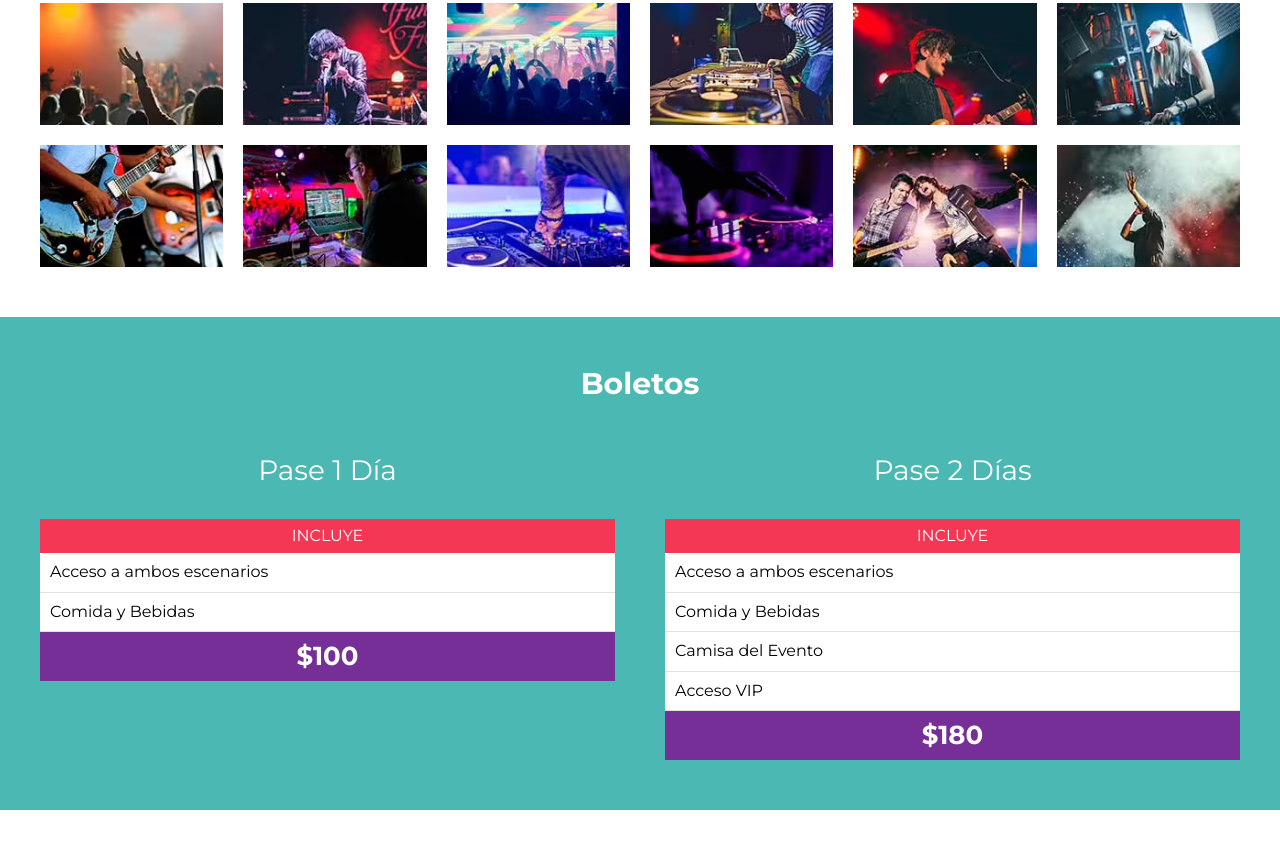
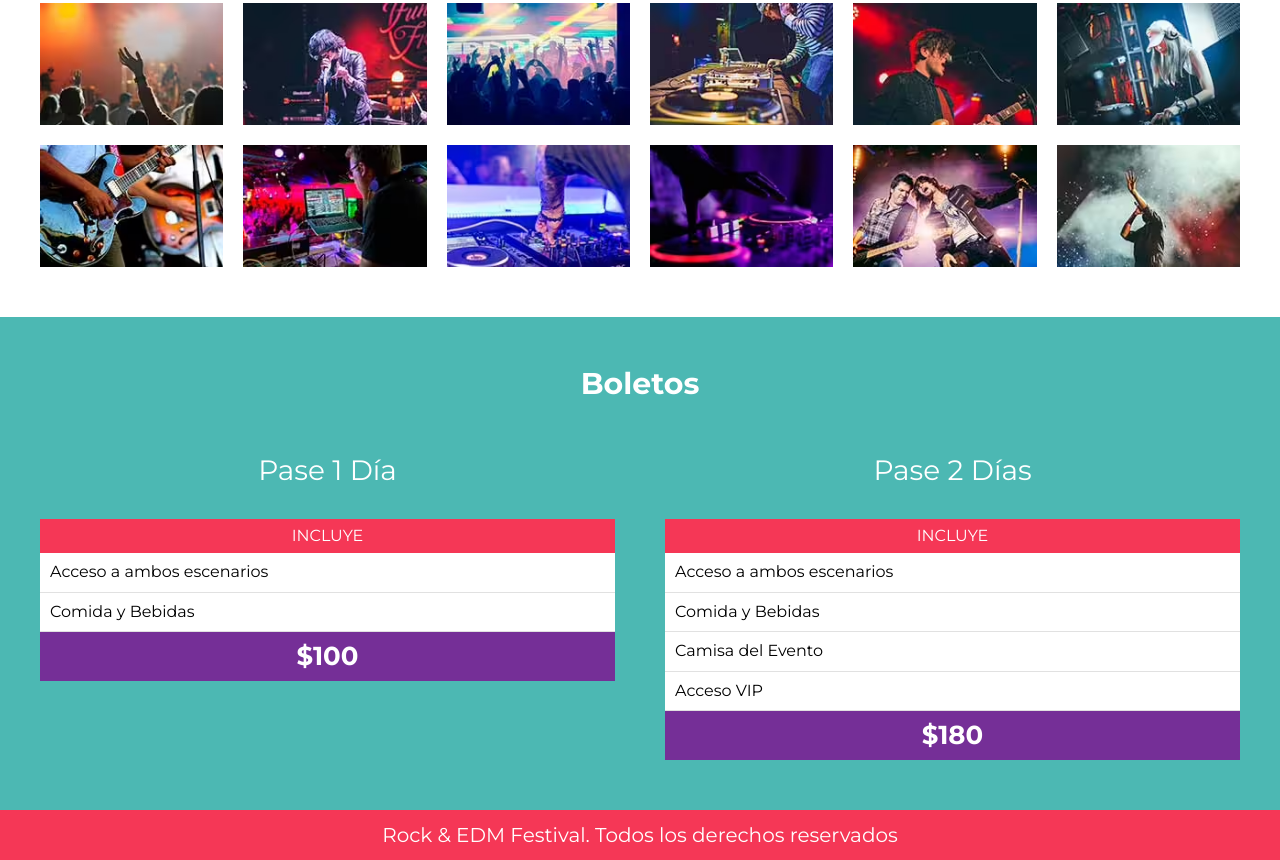
Before and after one commit to UrielCT/FestivalMusica, a website: page index.html in a window 1280 px wide. Shown: the part 2976-3836 px from the top of the page. Before the commit the page ends 3786 px from the top, so only its background shows below. Drawn offline with Linux system fonts and the light colour scheme.

Commit message:
Creo el footer

```diff
--- a/index.html
+++ b/index.html
@@ -217,6 +217,10 @@
         </div>
     </section>
 
+    <footer class="site-footer">
+        <p>Rock & EDM Festival. Todos los derechos reservados</p>
+    </footer>
+
     <script src="build/js/app.js"></script>
 </body>
 </html>
--- /dev/null
+++ b/src/scss/layout/_footer.scss
@@ -0,0 +1,11 @@
+@use 'base/variables' as v;
+
+.site-footer{
+    background-color: v.$rosa;
+    padding: 1rem;
+    p{
+        margin: 0;
+        text-align: center;
+        color: v.$blanco;
+    }
+}
--- a/src/scss/layout/_index.scss
+++ b/src/scss/layout/_index.scss
@@ -4,3 +4,4 @@
 @forward 'lineup';
 @forward 'galeria';
 @forward 'boletos';
+@forward 'footer';
```
Also changed, not shown: build/css/app.css.
